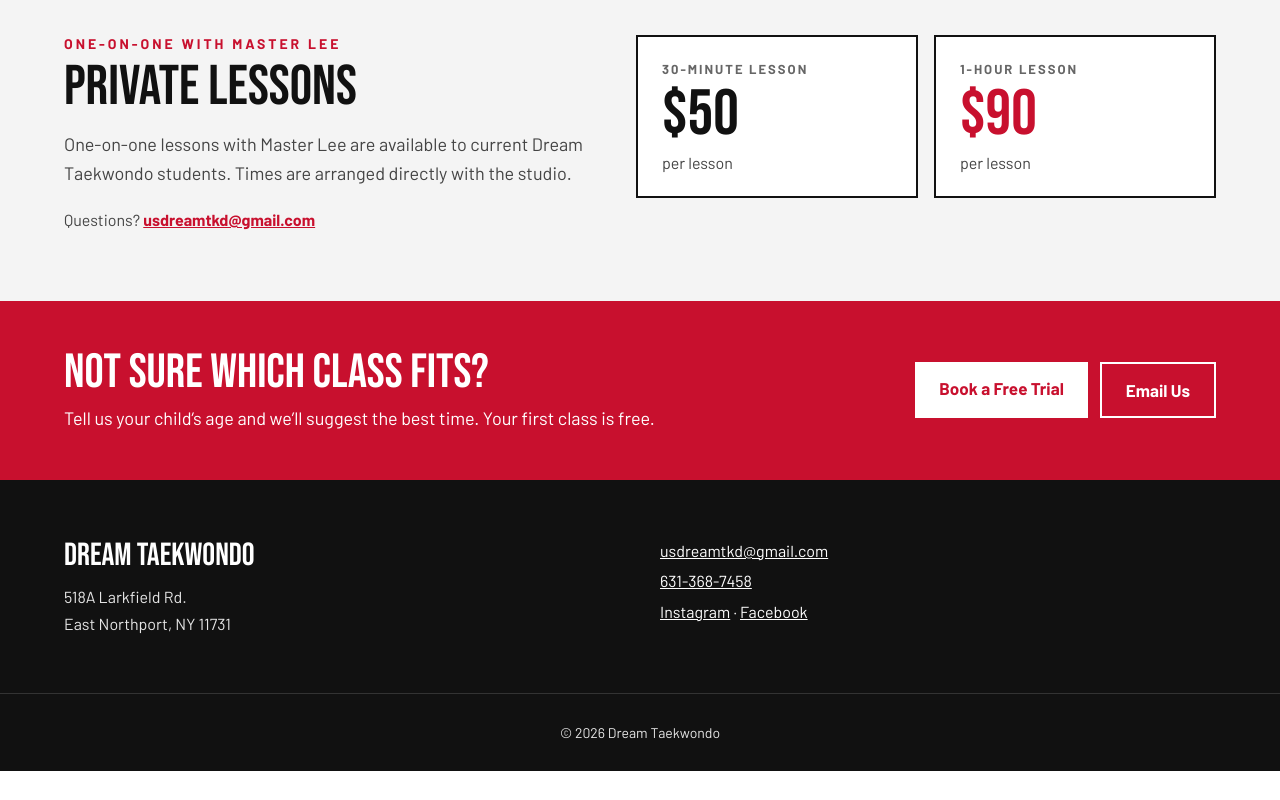
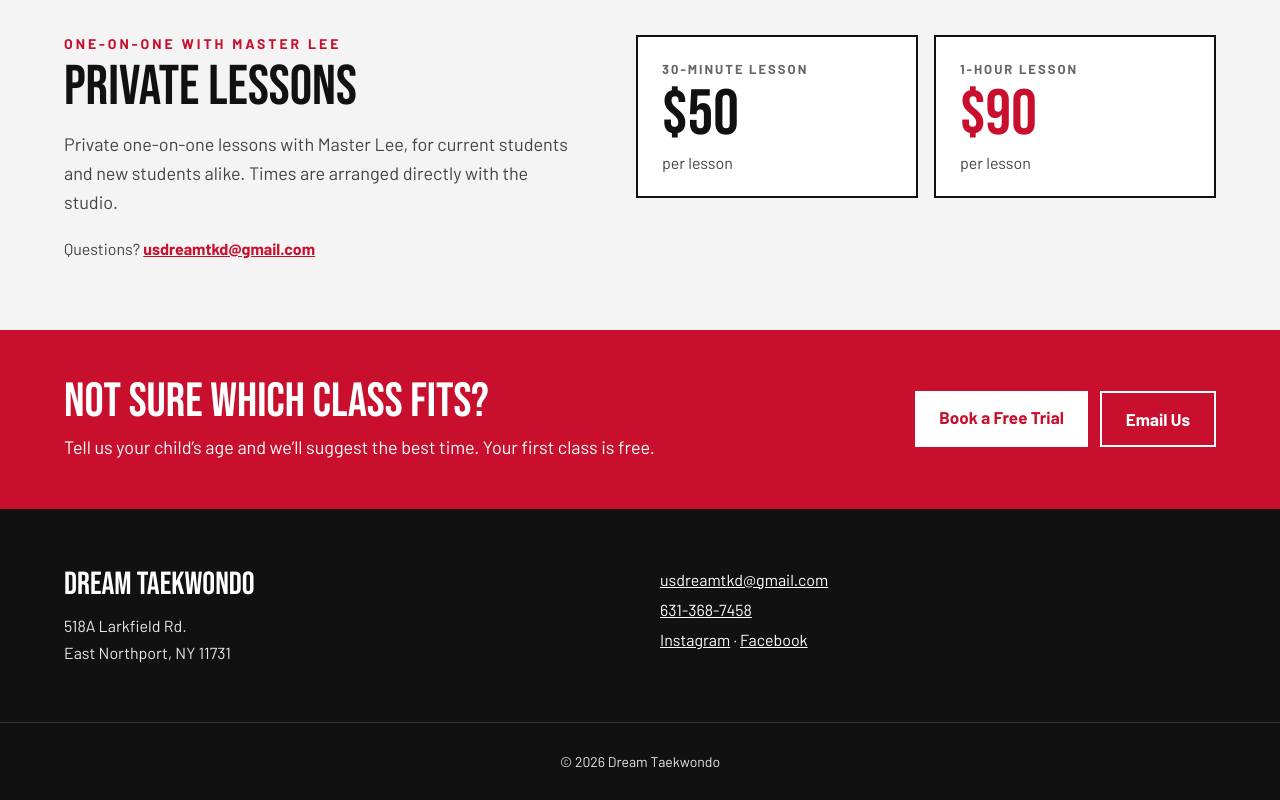
Before and after one commit to janejung90/dreamtkd-website, a plain HTML site: page schedule.html in a window 1280 px wide. Shown: the part 1458-2258 px from the top of the page. Before the commit the page ends 2229 px from the top, so only its background shows below. Drawn offline with Linux system fonts and the light colour scheme.

Commit message:
Private lessons: open to all students
Co-Authored-By: Claude Opus 5.5 <noreply@anthropic.com>
Claude-Session: https://claude.ai/code/session_01JVuN1EwvXGjJ5zS6mh1Q7v

```diff
--- a/schedule.html
+++ b/schedule.html
@@ -158,7 +158,7 @@
 <div style="flex: 1 1 380px; min-width: 0;">
 <p style="margin: 0 0 8px; color: #C8102E; font-weight: 700; letter-spacing: 3px; font-size: 14px;">ONE-ON-ONE WITH MASTER LEE</p>
 <h2 style="margin: 0 0 14px; font-family: 'Bebas Neue', sans-serif; font-size: 56px; font-weight: 400; line-height: 1;">Private Lessons</h2>
-<p style="margin: 0 0 22px; font-size: 18px; line-height: 1.6; color: #444444; max-width: 520px;">One-on-one lessons with Master Lee are available to current Dream Taekwondo students. Times are arranged directly with the studio.</p>
+<p style="margin: 0 0 22px; font-size: 18px; line-height: 1.6; color: #444444; max-width: 520px;">Private one-on-one lessons with Master Lee, for current students and new students alike. Times are arranged directly with the studio.</p>
 <p style="margin: 0; font-size: 16px; color: #444444;">Questions? <a href="mailto:usdreamtkd@gmail.com?subject=Private%20Lesson" style="font-weight: 700;">usdreamtkd@gmail.com</a></p>
 </div>
 <div style="flex: 1 1 420px; min-width: 0; display: grid; grid-template-columns: repeat(auto-fit, minmax(190px, 1fr)); gap: 16px;">
```
